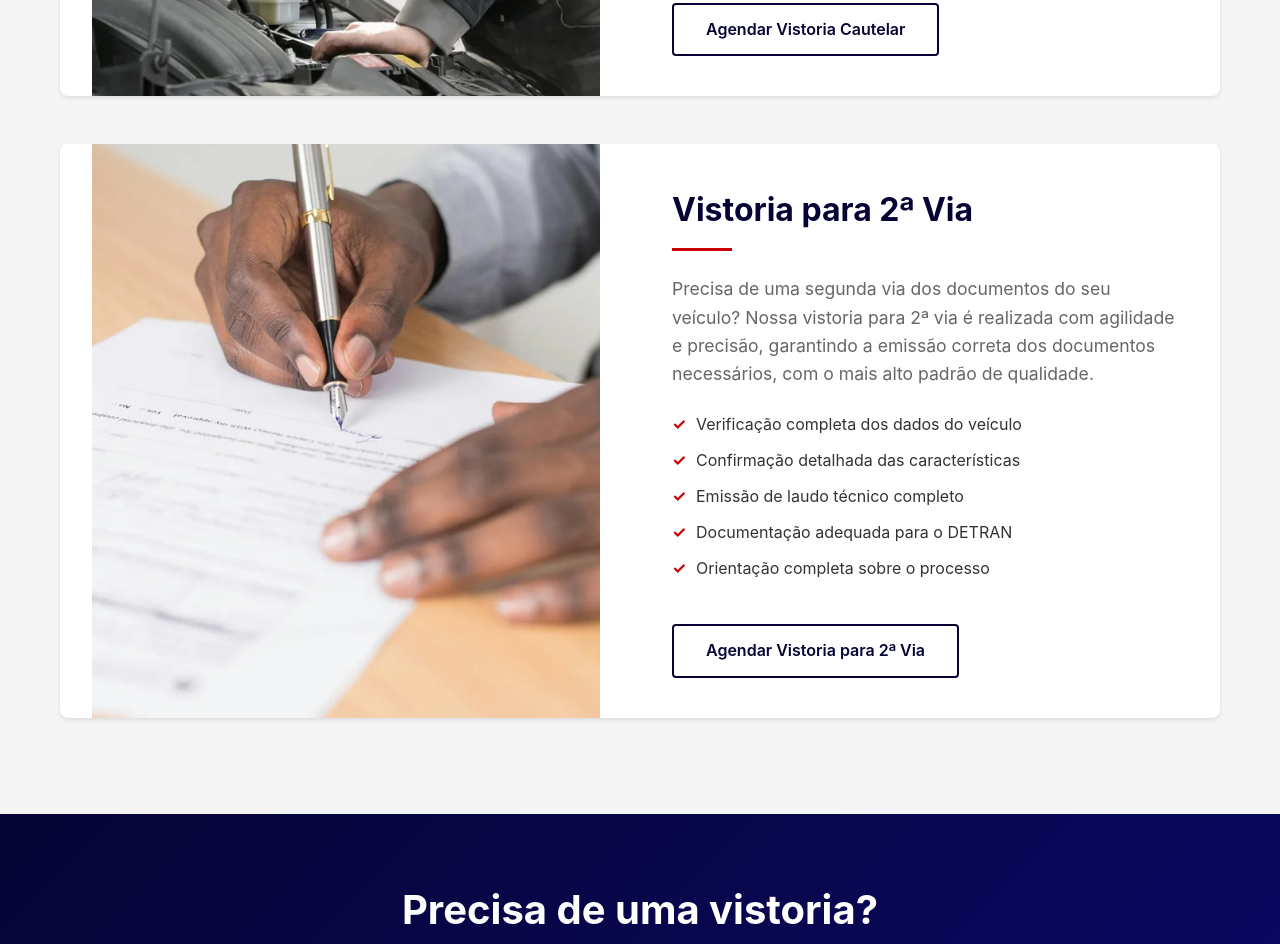
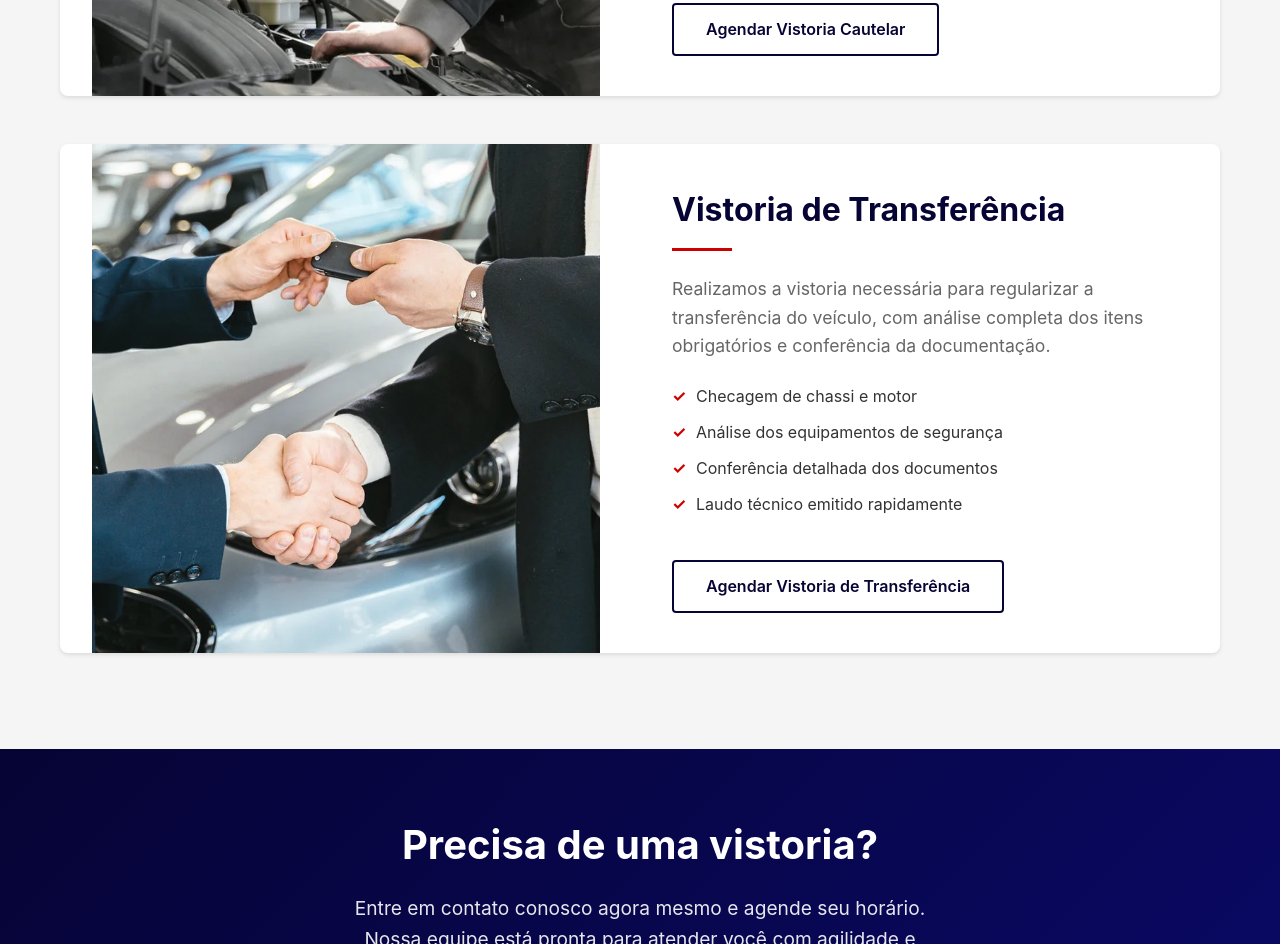
Before and after one commit to miltonLuiz/checkcar, a plain HTML site: page servicos.html in a window 1280 px wide. Shown: the part 1511-2455 px from the top of the page. Drawn offline with Linux system fonts and the light colour scheme.

Commit message:
Atualiza site removendo serviço de segunda via

```diff
--- a/servicos.html
+++ b/servicos.html
@@ -4,8 +4,8 @@
     <meta charset="UTF-8">
     <meta name="viewport" content="width=device-width, initial-scale=1.0">
     <meta name="description"
-          content="Conheça nossos serviços de vistoria veicular em Bauru/SP. Vistorias de qualidade para transferência, cautelar e 2ª via de documentos.">
-    <meta name="keywords" content="vistoria veicular, vistoria transferência, vistoria cautelar, segunda via, Bauru, qualidade">
+          content="Conheça nossos serviços de vistoria veicular em Bauru/SP. Vistorias de qualidade para transferência e vistoria cautelar.">
+    <meta name="keywords" content="vistoria veicular, vistoria transferência, vistoria cautelar, Bauru, qualidade">
 
     <!-- Open Graph / Facebook -->
     <meta property="og:type" content="website">
@@ -97,24 +97,23 @@
             </div>
         </div>
 
-        <!-- Vistoria 2ª Via -->
-        <span id="segunda-via" class="anchor-target"></span>
+        <!-- Vistoria de Transferência -->
+        <span id="transferencia-doc" class="anchor-target"></span>
         <div class="service-item">
             <div class="service-image">
-                <img src="assets/img/segunda-via.webp" alt="Segunda Via" width="400" height="300">
+                <img src="assets/img/transferencia.webp" alt="Vistoria de Transferência" width="400" height="300">
             </div>
             <div class="service-content">
-                <h2>Vistoria para 2ª Via</h2>
-                <p>Precisa de uma segunda via dos documentos do seu veículo? Nossa vistoria para 2ª via é realizada com
-                    agilidade e precisão, garantindo a emissão correta dos documentos necessários, com o mais alto padrão de qualidade.</p>
+                <h2>Vistoria de Transferência</h2>
+                <p>Realizamos a vistoria necessária para regularizar a transferência do veículo, com análise completa
+                    dos itens obrigatórios e conferência da documentação.</p>
                 <ul>
-                    <li>Verificação completa dos dados do veículo</li>
-                    <li>Confirmação detalhada das características</li>
-                    <li>Emissão de laudo técnico completo</li>
-                    <li>Documentação adequada para o DETRAN</li>
-                    <li>Orientação completa sobre o processo</li>
+                    <li>Checagem de chassi e motor</li>
+                    <li>Análise dos equipamentos de segurança</li>
+                    <li>Conferência detalhada dos documentos</li>
+                    <li>Laudo técnico emitido rapidamente</li>
                 </ul>
-                <a href="agendamento.html" class="btn-secondary">Agendar Vistoria para 2ª Via</a>
+                <a href="agendamento.html" class="btn-secondary">Agendar Vistoria de Transferência</a>
             </div>
         </div>
     </div>
```
Also changed, not shown: agendamento.html (+1 -1 lines), index.html (+5 -5 lines), assets/img/segunda-via.webp (deleted), 1 other file.
